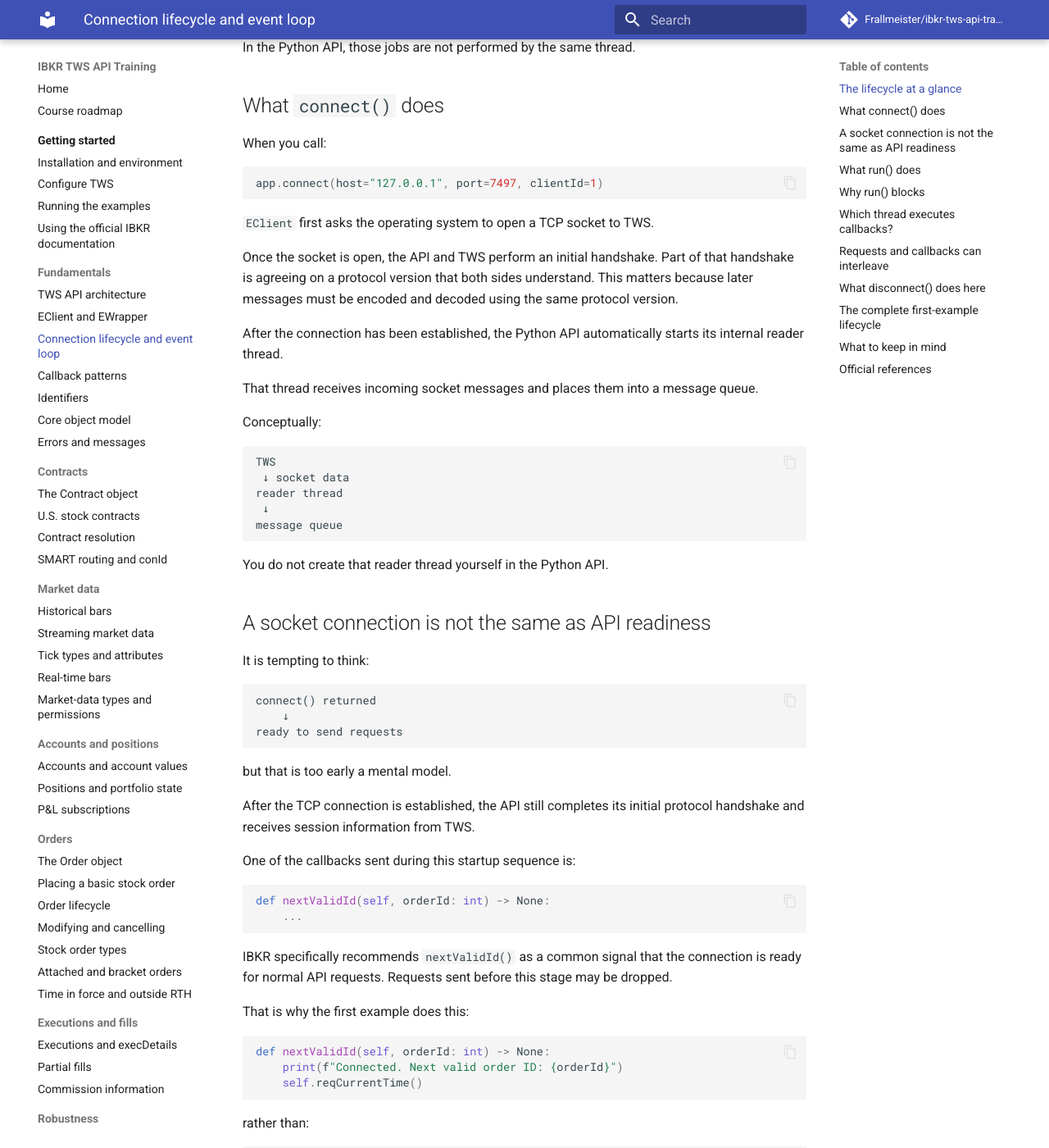
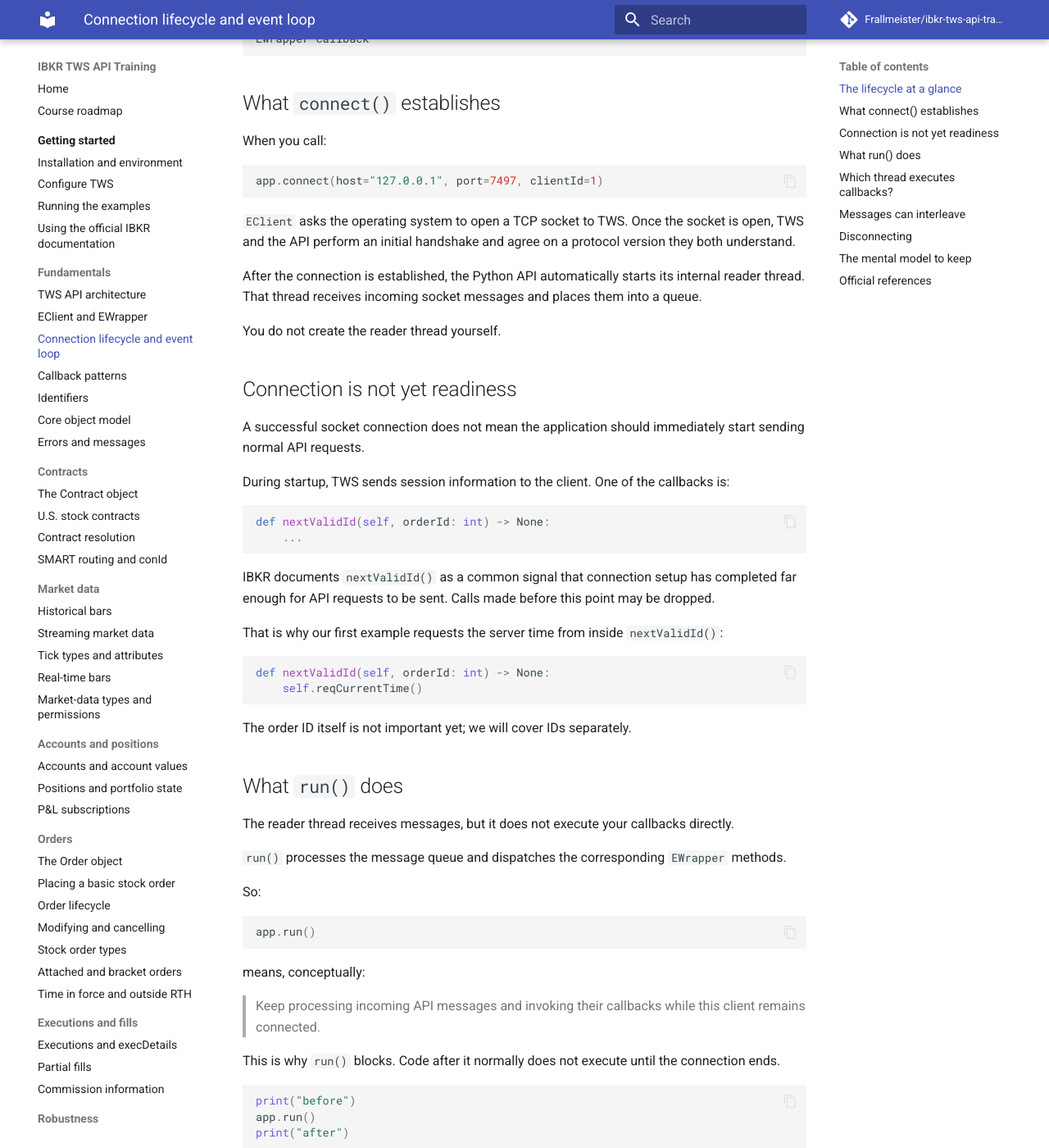
Before and after one commit to Frallmeister/ibkr-tws-api-training, an MkDocs documentation site: the page built from docs/fundamentals/connection-lifecycle.md, in a window 1280 px wide and 1400 px high, scrolled down 1274 px. Shown: the whole window at 82% size. Built offline with MkDocs 1.6.1 and Material for MkDocs 9.7.7, drawn with Linux system fonts in a browser that asks for light colours; comment, search, counter and statistics services are not loaded; some of the changed text lies outside the part shown.

Commit message:
docs: tighten connection lifecycle chapter

````diff
--- a/docs/fundamentals/connection-lifecycle.md
+++ b/docs/fundamentals/connection-lifecycle.md
@@ -1,28 +1,17 @@
 # Connection lifecycle and event loop
 
-The first example already showed the basic sequence:
+The first example used two lines that carry much of the TWS API lifecycle:
 
 ```python
 app.connect(host="127.0.0.1", port=7497, clientId=1)
 app.run()
 ```
 
-and then, later, callbacks such as:
+`connect()` establishes the API connection. `run()` keeps processing incoming API messages so that `EWrapper` callbacks can execute.
 
-```python
-def nextValidId(self, orderId: int) -> None:
-    ...
-
-
-def currentTime(self, time: int) -> None:
-    ...
-```
-
-This chapter explains what is happening between those lines.
+The important detail is that these are different responsibilities.
 
 ## The lifecycle at a glance
-
-A useful mental model is:
 
 ```mermaid
 ---
@@ -44,11 +33,11 @@
     participant TWS
 
     Main->>TWS: connect(host, port, clientId)
-    TWS-->>Main: connection handshake
+    TWS-->>Main: protocol handshake
     TWS-->>Reader: incoming API messages
-    Reader-->>Main: place decoded message data in queue
+    Reader-->>Main: queue messages
     Main->>Main: run() processes queue
-    Main->>Main: EWrapper callback executes
+    Main->>Main: EWrapper callbacks execute
     Main->>TWS: API requests
     TWS-->>Reader: responses and events
     Reader-->>Main: queue messages
@@ -56,14 +45,21 @@
     Main->>TWS: disconnect()
 ```
 
-There are two separate jobs to keep in mind:
+For the Python API, think in terms of this pipeline:
 
-1. **receive network messages from TWS**;
-2. **process those messages and invoke your callbacks**.
+```text
+TWS
+ ↓ socket data
+reader thread
+ ↓
+message queue
+ ↓
+run()
+ ↓
+EWrapper callback
+```
 
-In the Python API, those jobs are not performed by the same thread.
-
-## What `connect()` does
+## What `connect()` establishes
 
 When you call:
 
@@ -71,109 +67,51 @@
 app.connect(host="127.0.0.1", port=7497, clientId=1)
 ```
 
-`EClient` first asks the operating system to open a TCP socket to TWS.
+`EClient` asks the operating system to open a TCP socket to TWS. Once the socket is open, TWS and the API perform an initial handshake and agree on a protocol version they both understand.
 
-Once the socket is open, the API and TWS perform an initial handshake. Part of that handshake is agreeing on a protocol version that both sides understand. This matters because later messages must be encoded and decoded using the same protocol version.
+After the connection is established, the Python API automatically starts its internal reader thread. That thread receives incoming socket messages and places them into a queue.
 
-After the connection has been established, the Python API automatically starts its internal reader thread.
+You do not create the reader thread yourself.
 
-That thread receives incoming socket messages and places them into a message queue.
+## Connection is not yet readiness
 
-Conceptually:
+A successful socket connection does not mean the application should immediately start sending normal API requests.
 
-```text
-TWS
- ↓ socket data
-reader thread
- ↓
-message queue
-```
-
-You do not create that reader thread yourself in the Python API.
-
-## A socket connection is not the same as API readiness
-
-It is tempting to think:
-
-```text
-connect() returned
-    ↓
-ready to send requests
-```
-
-but that is too early a mental model.
-
-After the TCP connection is established, the API still completes its initial protocol handshake and receives session information from TWS.
-
-One of the callbacks sent during this startup sequence is:
+During startup, TWS sends session information to the client. One of the callbacks is:
 
 ```python
 def nextValidId(self, orderId: int) -> None:
     ...
 ```
 
-IBKR specifically recommends `nextValidId()` as a common signal that the connection is ready for normal API requests. Requests sent before this stage may be dropped.
+IBKR documents `nextValidId()` as a common signal that connection setup has completed far enough for API requests to be sent. Calls made before this point may be dropped.
 
-That is why the first example does this:
+That is why our first example requests the server time from inside `nextValidId()`:
 
 ```python
 def nextValidId(self, orderId: int) -> None:
-    print(f"Connected. Next valid order ID: {orderId}")
     self.reqCurrentTime()
 ```
 
-rather than:
-
-```python
-app.connect(...)
-app.reqCurrentTime()
-```
-
-We are not interested in order IDs yet. We are using this callback as an explicit readiness point.
-
-The meaning of the ID itself will be covered later in the identifiers chapter.
+The order ID itself is not important yet; we will cover IDs separately.
 
 ## What `run()` does
 
-The other crucial line is:
+The reader thread receives messages, but it does not execute your callbacks directly.
+
+`run()` processes the message queue and dispatches the corresponding `EWrapper` methods.
+
+So:
 
 ```python
 app.run()
 ```
 
-In Python, the reader thread is already receiving messages from TWS and placing them in a queue.
+means, conceptually:
 
-`run()` processes that queue. For each incoming API message it eventually dispatches the corresponding `EWrapper` callback.
+> Keep processing incoming API messages and invoking their callbacks while this client remains connected.
 
-The flow is therefore closer to:
-
-```text
-TWS
- ↓
-reader thread
- ↓
-message queue
- ↓
-run()
- ↓
-message decoding / dispatch
- ↓
-EWrapper callback
-```
-
-rather than:
-
-```text
-run() directly waits on the socket
-```
-
-This distinction becomes useful when we later introduce threading.
-
-## Why `run()` blocks
-
-`run()` is a processing loop. Once called, it keeps waiting for and processing queued API messages while the client remains connected.
-
-So this code:
+This is why `run()` blocks. Code after it normally does not execute until the connection ends.
 
 ```python
 print("before")
@@ -181,46 +119,25 @@
 print("after")
 ```
 
-normally prints:
-
-```text
-before
-```
-
-and does not reach `after` until the API connection ends.
-
-That is why our first example calls `disconnect()` after receiving the server time. Once the connection closes, the processing loop can finish and control returns to the code after `run()`.
+will normally print `before`, process API messages for as long as the connection remains active, and only later reach `after`.
 
 ## Which thread executes callbacks?
 
-This depends on which thread calls `run()`.
+Callbacks execute on the thread that runs `run()`.
 
-Our current example does this on the main thread:
+Our current example calls:
 
 ```python
 app.run()
 ```
 
-so the queue is processed on the main thread and callbacks such as:
+on the main thread. Therefore `nextValidId()`, `currentTime()`, and other dispatched callbacks also execute on the main thread.
 
-```python
-def nextValidId(...):
-    ...
-
-
-def currentTime(...):
-    ...
-```
-
-also execute on that thread.
-
-Meanwhile, the IBKR-created reader thread continues receiving socket messages in the background.
-
-So the current example is roughly:
+Meanwhile, the IBKR-created reader thread receives socket messages in the background:
 
 ```text
 main thread
-├── app.run()
+├── run()
 ├── processes message queue
 └── executes EWrapper callbacks
 
@@ -228,24 +145,19 @@
 └── receives socket messages and fills queue
 ```
 
-Later applications often move `app.run()` to a separate application-managed thread so that the main thread can perform other work. We do not need that architecture yet, and introducing it here would hide the lifecycle we are trying to understand.
+Later applications may put `run()` on another application-managed thread so the main thread can do other work. We do not need that structure yet.
 
-## Requests and callbacks can interleave
+## Messages can interleave
 
-Your program does not own a private request-response channel where nothing else can happen between a request and its response.
+A request does not reserve the connection until its response arrives.
 
-For example, the first connection can produce output like:
+In the first example we sent:
 
-```text
-Connected. Next valid order ID: 1
-ERROR -1 ... 2104 Market data farm connection is OK:usfarm
-ERROR -1 ... 2106 HMDS data farm connection is OK:euhmds
-IBKR server time: 2026-08-22T01:50:02+02:00
+```python
+self.reqCurrentTime()
 ```
 
-The server-time request still worked correctly. The other messages simply arrived and were processed while the application was waiting for `currentTime()`.
-
-This is normal for an event-driven API:
+but TWS could deliver system notifications before `currentTime()` arrived.
 
 ```mermaid
 ---
@@ -271,74 +183,53 @@
     TWS-->>App: currentTime(...)
 ```
 
-A request therefore does not imply that the next callback must belong to that request.
+Nothing has gone wrong. The event loop simply processes messages as they arrive.
 
-This becomes even more important once we have several requests and subscriptions active at the same time.
+This becomes increasingly important once several requests and subscriptions are active at the same time.
 
-## What `disconnect()` does here
+## Disconnecting
 
-Our example calls:
+Our first example calls:
 
 ```python
 self.disconnect()
 ```
 
-inside `currentTime()`.
+when `currentTime()` arrives. Once the client is disconnected, `run()` can leave its processing loop and the program exits.
 
-That ends the API connection because the example has received the one result it wanted. With the client no longer connected, `run()` can leave its processing loop and the program exits.
+Long-running applications will usually remain connected and keep processing messages instead. Connection failures and reconnect behavior belong to the later robustness section.
 
-For long-running applications, disconnecting is usually an explicit lifecycle decision rather than something done after each response.
-
-Later chapters will cover subscription cancellation, broken connections, and reconnect behavior separately.
-
-## The complete first-example lifecycle
-
-Putting the pieces together:
+## The mental model to keep
 
 ```text
-main thread calls connect()
-        ↓
-TCP socket opens
-        ↓
-TWS/API protocol handshake
-        ↓
-IBKR reader thread starts
-        ↓
-incoming messages enter queue
-        ↓
-main thread calls run()
-        ↓
+connect()
+   ↓
+TCP connection + protocol handshake
+   ↓
+reader thread receives messages
+   ↓
+messages enter queue
+   ↓
 run() processes queue
-        ↓
-nextValidId(...)
-        ↓
-reqCurrentTime()
-        ↓
-other messages may arrive
-        ↓
-currentTime(...)
-        ↓
+   ↓
+EWrapper callbacks execute
+   ↓
 disconnect()
-        ↓
+   ↓
 run() exits
 ```
 
-That is the core lifecycle behind the simple example.
-
-## What to keep in mind
-
-At this stage, the important ideas are:
+The key ideas are:
 
 - `connect()` establishes the socket connection and performs the initial API handshake;
-- the Python API automatically runs an internal reader thread for incoming socket messages;
-- the reader thread places incoming messages on a queue;
-- `run()` processes that queue and dispatches `EWrapper` callbacks;
-- `nextValidId()` is a useful readiness signal before sending normal requests;
+- the Python API automatically creates a reader thread for incoming socket messages;
+- the reader thread places messages on a queue;
+- `run()` processes that queue and dispatches callbacks;
+- `nextValidId()` is a useful readiness signal before normal requests are sent;
 - callbacks execute on whichever thread is running `run()`;
-- unrelated events can arrive between a request and its response;
-- `disconnect()` ends the connection and allows the processing loop to terminate.
+- unrelated events may arrive between a request and its response.
 
-The next chapter builds on this lifecycle by separating the different interaction patterns the API uses: single responses, finite multi-message responses, subscriptions, and ongoing lifecycle events.
+The next chapter builds on this by separating the different request and callback patterns used throughout the API.
 
 ## Official references
 
````
